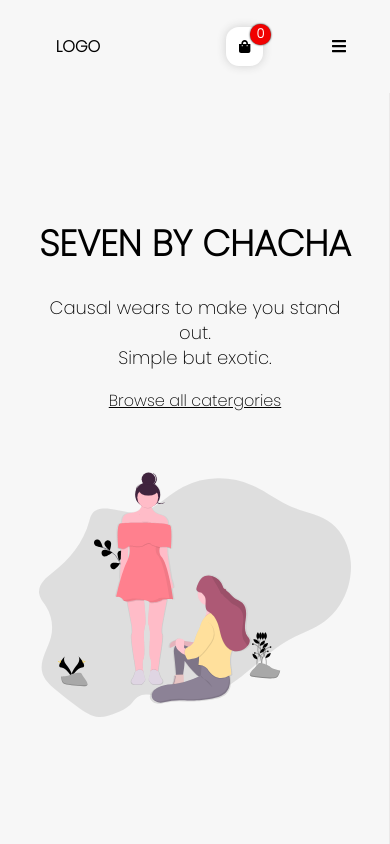
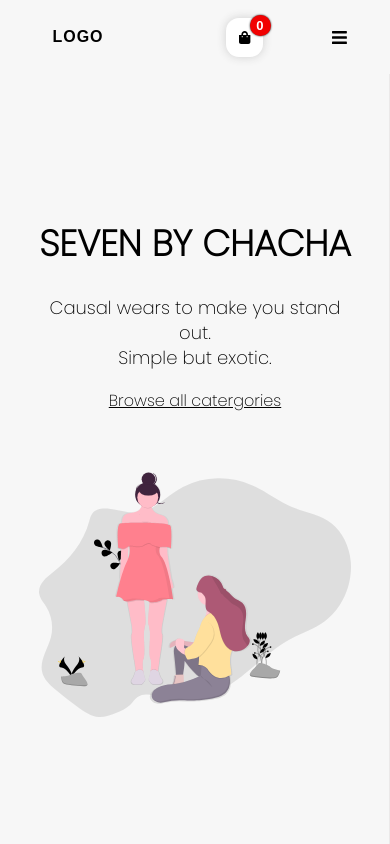
Before and after one commit to Ebubechi123/Seven-By-Chahca, a React (Create React App) app: page / in a window 390 px wide. Shown: the top 844 px of the page. Built offline with nearby package versions, Linux system fonts and the light colour scheme; a web font is replaced by a local one.

Commit message:
Modified files to make the site more responsive

```diff
--- a/src/Component/Footer/Footer.css
+++ b/src/Component/Footer/Footer.css
@@ -4,6 +4,7 @@
     color: #8a8a8a;
     font-size: 14px;
     padding: 60px 0 20px;
+    position: sticky;
 }
 
 .footer p{
--- a/src/Component/Header/Header.css
+++ b/src/Component/Header/Header.css
@@ -86,3 +86,16 @@ header{
         font-size:36px;
     }
 }
+
+
+
+
+@media only screen and (min-width : 300px) and (max-width : 768px) and (orientation : landscape) {
+    /* portrait styles, when softkeyboard appears, goes here */
+
+
+.hero{
+    margin-top: 350px;
+}
+
+    }
--- a/src/Component/MainSection/MainSection.css
+++ b/src/Component/MainSection/MainSection.css
@@ -70,9 +70,7 @@
     width: 100%;
     height: 100% !important;
     object-fit: cover;
-    /* filter: grayscale(8); */
     filter: brightness(0.7);
-    /* filter: opacity(0.7); */
 }
 
 
@@ -208,3 +206,46 @@
         height: 100%;
     }
 }
+
+
+@media screen and (max-device-aspect-ratio: 1/1), (max-aspect-ratio: 1/1){
+
+    .discover-collections-section{
+        height: 100vh !important;
+    }
+    .newsletter{
+        height: 100vh ;
+        padding: 0px 3px 0px 3px ;
+        display: flex ;
+        justify-content: space-evenly ;
+        align-items: center ;
+    }
+
+    .newsletter-title{
+        margin-bottom: 44px;
+    }
+  }
+
+  @media only screen and (min-width : 300px) and (max-width : 768px) and (orientation : landscape) {
+    /* portrait styles, when softkeyboard appears, goes here */
+
+.main-section{
+    margin-top: 360px;
+}
+    .discover-collections-section{
+        height: 120vh;
+    }
+
+
+    .newsletter{
+        height: 230vh ;
+        padding: 0px 3px 0px 3px ;
+        display: flex ;
+        justify-content: space-evenly ;
+        align-items: center ;
+    }
+    .newsletter-title{
+        margin-bottom: 100px;
+    }
+
+    }
--- a/src/Component/Nav/Nav.css
+++ b/src/Component/Nav/Nav.css
@@ -1,12 +1,12 @@
 .nav-wrapper{
+    top: 0;
+    z-index: 99;
+    position: fixed;
+    font-size: 17px;
     width: 100%;
-    min-height: 8.5vh;
-    max-height: 12.5vh;
-    height: 9.5vh;
-    position: fixed;
-    top: 0;
-    z-index: 999;
-    transition: ease-in-out 0.5s;
+    padding: 0;
+    letter-spacing: 1px;
+    font-family: 'Source Sans Pro', sans-serif;
 }
 
 
@@ -14,6 +14,9 @@
 .nav{
     width: 100%;
     height: inherit;
+    width: 100%;
+    overflow: hidden;
+    height: 54px;
 }
 
 nav{
@@ -48,18 +51,19 @@ nav{
     display: flex;
 }
 
-ul{
+.nav-links ul{
     width: 100%;
     display: flex;
     justify-content: space-around;
     align-items: center;
 }
 
-li{
+.nav-links li{
     list-style-type: none;
     cursor: pointer;
     font-size: small;
     transition: .5s;
+    color: black;
 }
 
 
@@ -138,10 +142,9 @@ li{
 /* MEDIA QUERY */
 
 @media screen and (max-width:690px) {
-    .nav-wrapper{
-        max-height: 15vh;
-        min-height: 10.5vh;
-        height: 11vh;
+    .nav{
+        height: 74px;
+        overflow: visible;
     }
     .menu{
         display: flex;
@@ -149,46 +152,34 @@ li{
 
     .nav-slidein{
         position: absolute;
-        top: 11vh;
+         top: 74px;
         background-color: rgb(235, 233, 233);
-        position: fixed;
-        height: 100vh;
+        height: 94vh;
         width: 90%;
         right: 1px;
         z-index: -1;
         transform: translateX(0%);
         transition: ease-in 0.55s;
+        position: fixed;
     }
     .nav-links-wrapper{
         position: absolute;
-        top: 11vh;
+         top: 74px;
+         color: black;
         background-color: rgb(235, 233, 233);
-        position: fixed;
-        height: 100vh;
+
+        height: 94vh;
         width: 90%;
         right: 1px;
         z-index: 1;
         transform: translateX(100%);
         transition: ease-in 0.55s;
+        position: fixed;
     }
 
-    .nav-links-wrapper::after{
-        position: relative;
-        content: '';
-        width: 100%;
-        height: 100vh;
-        background-color: red;
-    }
 
     .nav-links ul{
         flex-direction: column;
         justify-content: space-evenly;
     }
 }
-
-
-@media screen and (max-height:500px) {
-    .nav-wrapper{
-        height: 13vh;
-    }
-}
--- a/src/Component/Nav/Nav.js
+++ b/src/Component/Nav/Nav.js
@@ -18,10 +18,14 @@ const Nav = () => {
 
                 let nav = document.querySelector(".nav-wrapper");
                 if(document.body.scrollTop > 0  || document.documentElement.scrollTop > 0) {
-            nav.classList.add("background")
+                nav.style.backgroundColor="white";
+                nav.style.transition="0.5s ease";
+                nav.style.boxShadow="rgb(230, 227, 229) 0px 0px 12px 0px";
                 }
                 else{
-                    nav.classList.remove("background")
+                    nav.style.backgroundColor="transparent";
+                    nav.style.transition="0.5s ease";
+                    nav.style.boxShadow="none";
                 }
         }
         }
```
